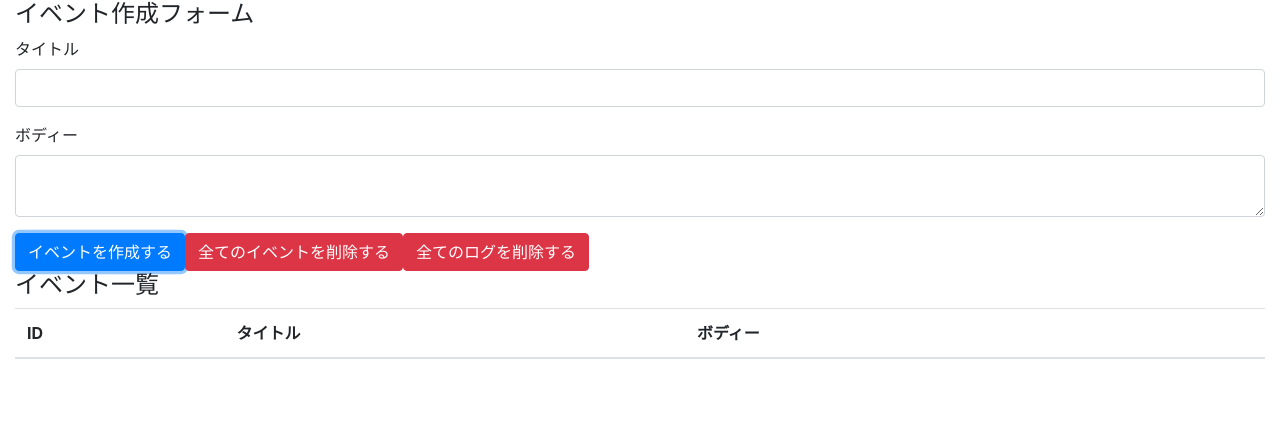
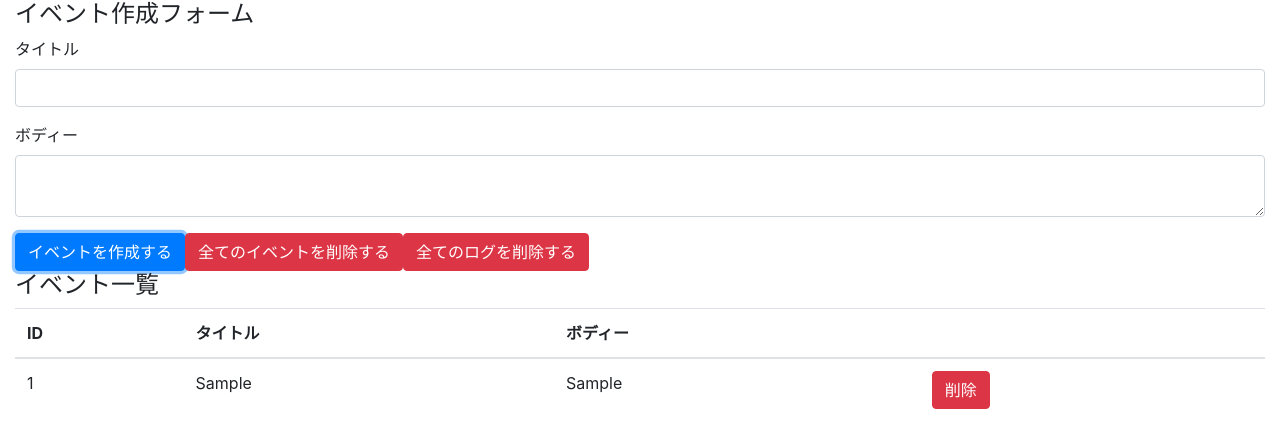
Before and after one commit to mountaincenter/udemy_react_hook, a React (Create React App) app in the folder udemy_react_hook/frontend/react-app/: page / in a window 1280 px wide. Both pictures are taken after typing "Sample", "Sample" into the empty fields and a click on the button "イベントを作成する". Shown: the top 448 px of the page. Built offline with nearby package versions, Linux system fonts and the light colour scheme.

Commit message:
display events, refactor and implement remove event button

```diff
--- a/udemy_react_hook/frontend/react-app/src/components/App.js
+++ b/udemy_react_hook/frontend/react-app/src/components/App.js
@@ -1,6 +1,7 @@
 import React, { useState,  useReducer } from "react"
 import 'bootstrap/dist/css/bootstrap.min.css'
 
+import Event from "./Event"
 import reducer from '../reducers'
 
 const App = () => {
@@ -18,7 +19,6 @@ const App = () => {
     setTitle('')
     setBody('')
   }
-  console.log({state})
   return (
     <>
       <div className="container-fluid">
@@ -50,6 +50,11 @@ const App = () => {
             </tr>
           </thead>
           <tbody>
+            { state.map((event, index) => {
+              return(
+                <Event key={index} event={event} dispatch={dispatch}/>
+              )
+            })}
           </tbody>
         </table>
       </div>
--- /dev/null
+++ b/udemy_react_hook/frontend/react-app/src/components/Event.js
@@ -0,0 +1,20 @@
+import React from "react"
+
+const Event = ({ dispatch, event }) => {
+  const id = event.id
+  const handleClickDeleteButton = () => {
+    dispatch({
+      type: 'DELETE_EVENT', id})
+  }
+  return(
+    <>
+      <tr>
+        <td>{id}</td>
+        <td>{event.title}</td>
+        <td>{event.body}</td>
+        <td><button className="btn btn-danger" type="button" onClick={handleClickDeleteButton}>削除</button></td>
+      </tr>
+    </>
+  )
+}
+export default Event
--- a/udemy_react_hook/frontend/react-app/src/reducers/index.js
+++ b/udemy_react_hook/frontend/react-app/src/reducers/index.js
@@ -40,7 +40,7 @@ const events = (state = [], action) => {
       const id = length === 0 ? 1 : state[length - 1].id + 1
       return [...state, {id, ...event}]
     case 'DELETE_EVENT':
-      return state
+      return state.filter(event => event.id !== action.id)
     case 'DELETE_ALL_EVENTS':
       return []
     default:
```
